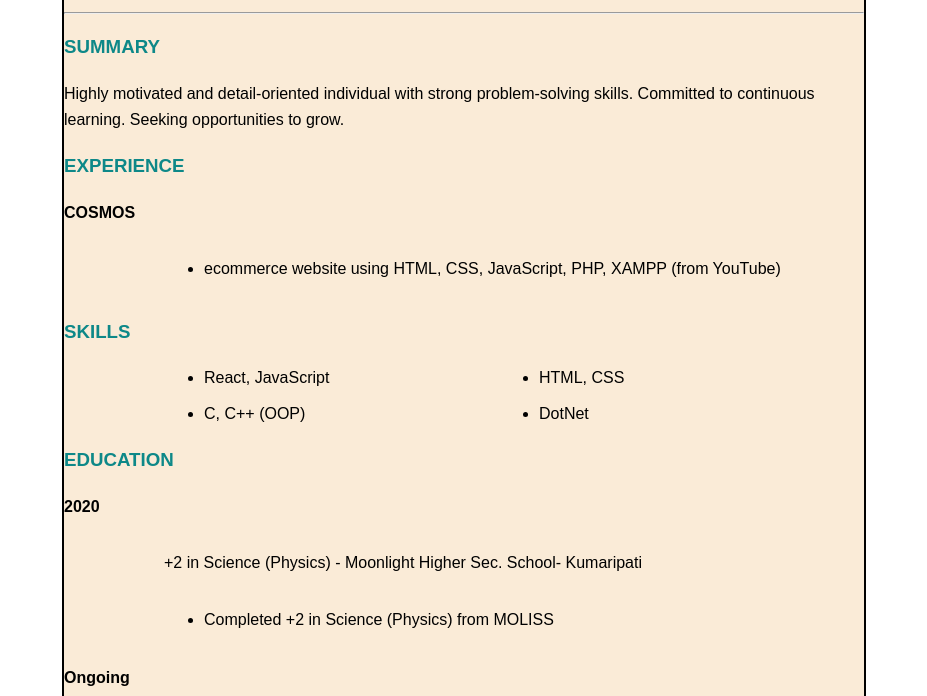
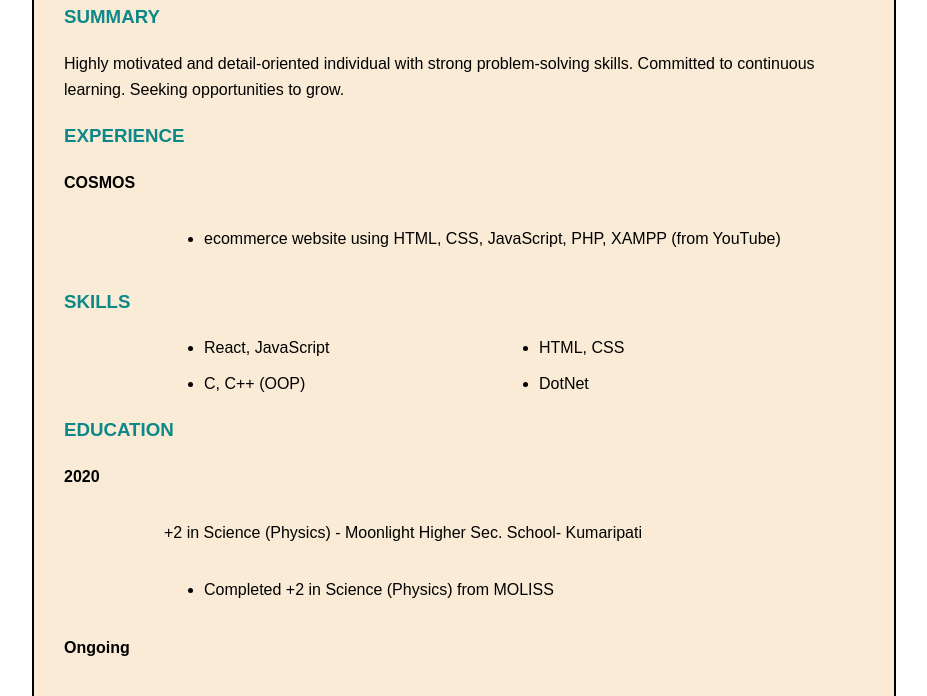
Before and after one commit to pranilbarahi/Aster-Innovations, a plain HTML site: page CV.html in a window 1280 px wide. Shown: the part 185-881 px from the top of the page, without its empty margins (176-1103 px from the left). Drawn offline with Linux system fonts and the light colour scheme.

Commit message:
minor edit

```diff
--- a/CV.html
+++ b/CV.html
@@ -5,7 +5,7 @@
     <title>Pranil Barahi</title>
 </head>
 <body >
-  <div style="padding-top: 60px; width: 800px; margin: 0 auto; align: center; border: solid 2px; background-color: antiquewhite;">
+  <div style="padding: 30px; width: 800px; margin: 0 auto; align: center; border: solid 2px; background-color: antiquewhite;">
     <h1><b>PRANIL BARAHI</b></h1>
     <p>Patan, Sundhara, Lalitpur, Nepal | +977 9840559634 | <a href="mailto:pranilbarahi@gmail.com">pranilbarahi@gmail.com </a> </p>
     <hr>
```
